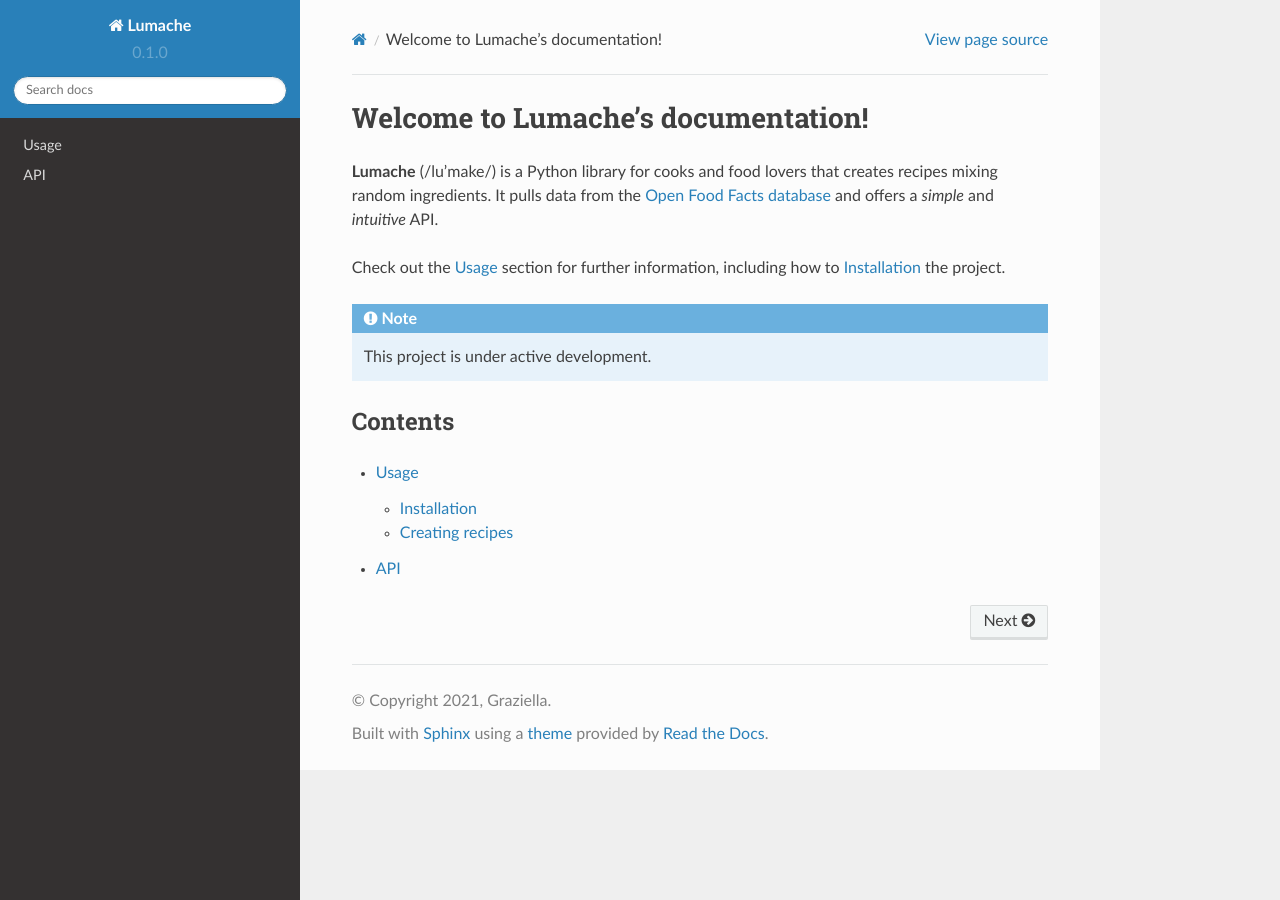
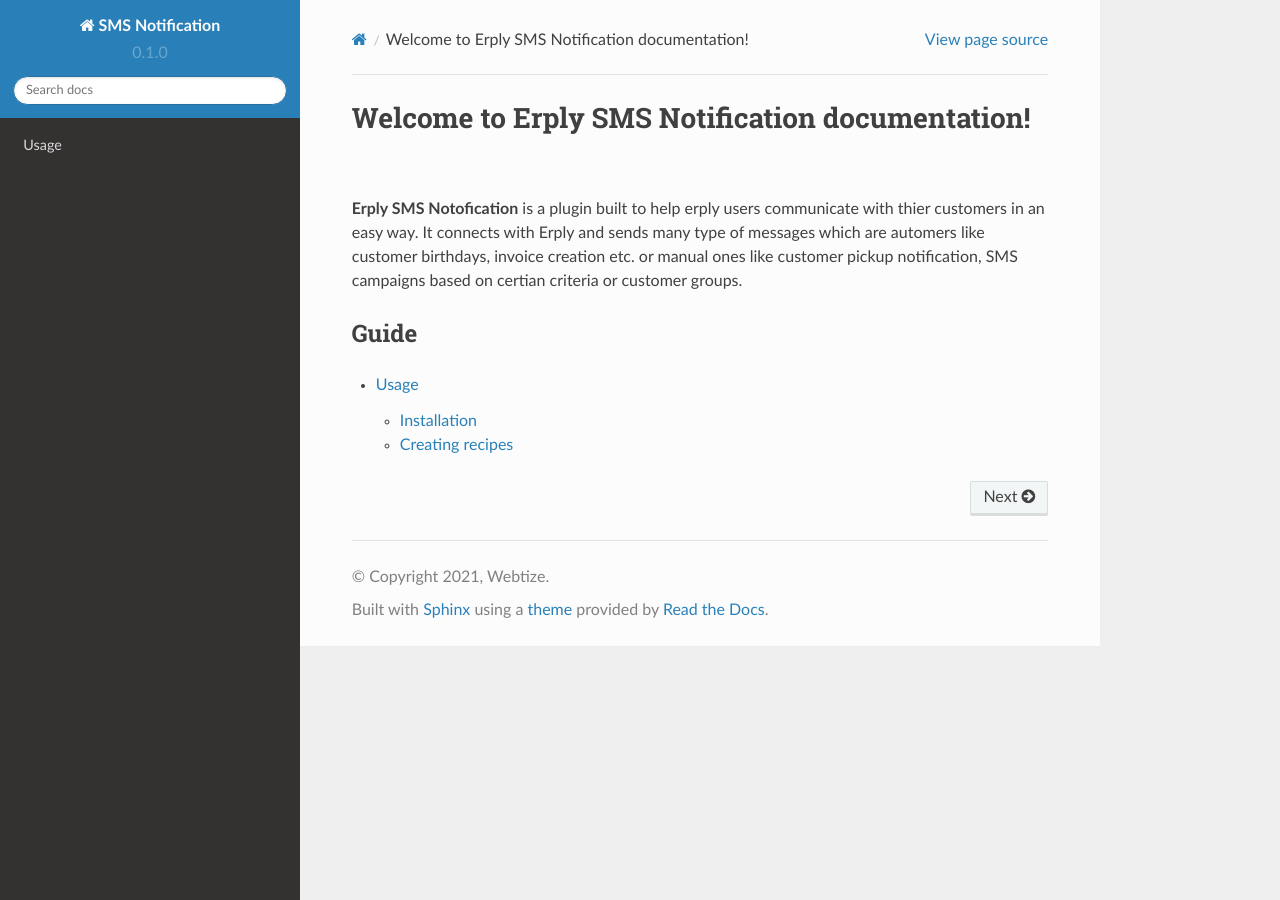
Before and after one commit to webtize/sms-notification-docs, a Sphinx documentation site: the page built from docs/source/index.rst, in a window 1280 px wide. Built offline with Sphinx 7.4.7 and the Read the Docs theme 2.0.0, drawn with Linux system fonts in a browser that asks for light colours.

Commit message:
Added initial content

```diff
--- a/docs/source/api.rst
+++ /dev/null
@@ -1,7 +0,0 @@
-API
-===
-
-.. autosummary::
-   :toctree: generated
-
-   lumache
--- a/docs/source/conf.py
+++ b/docs/source/conf.py
@@ -2,9 +2,9 @@
 
 # -- Project information
 
-project = 'Lumache'
-copyright = '2021, Graziella'
-author = 'Graziella'
+project = 'SMS Notification'
+copyright = '2021, Webtize'
+author = 'Raj Dsouza'
 
 release = '0.1'
 version = '0.1.0'
--- a/docs/source/index.rst
+++ b/docs/source/index.rst
@@ -1,22 +1,16 @@
-Welcome to Lumache's documentation!
+Welcome to Erply SMS Notification documentation!
 ===================================
 
-**Lumache** (/lu'make/) is a Python library for cooks and food lovers
-that creates recipes mixing random ingredients.
-It pulls data from the `Open Food Facts database <https://world.openfoodfacts.org/>`_
-and offers a *simple* and *intuitive* API.
+**Erply SMS Notofication** is a plugin built to help erply users communicate
+with thier customers in an easy way.
+It connects with Erply and sends many type of messages which are automers like
+customer birthdays, invoice creation etc. or manual ones like customer pickup notification,
+SMS campaigns based on certian criteria or customer groups.
 
-Check out the :doc:`usage` section for further information, including
-how to :ref:`installation` the project.
-
-.. note::
-
-   This project is under active development.
-
-Contents
+Guide
 --------
 
 .. toctree::
 
-   usage
-   api
+   setup
+   templatesettings
```
Also changed, not shown: docs/source/setup.rst (added, +14 -0 lines), docs/source/templatesettings.rst (renamed from docs/source/usage.rst).
